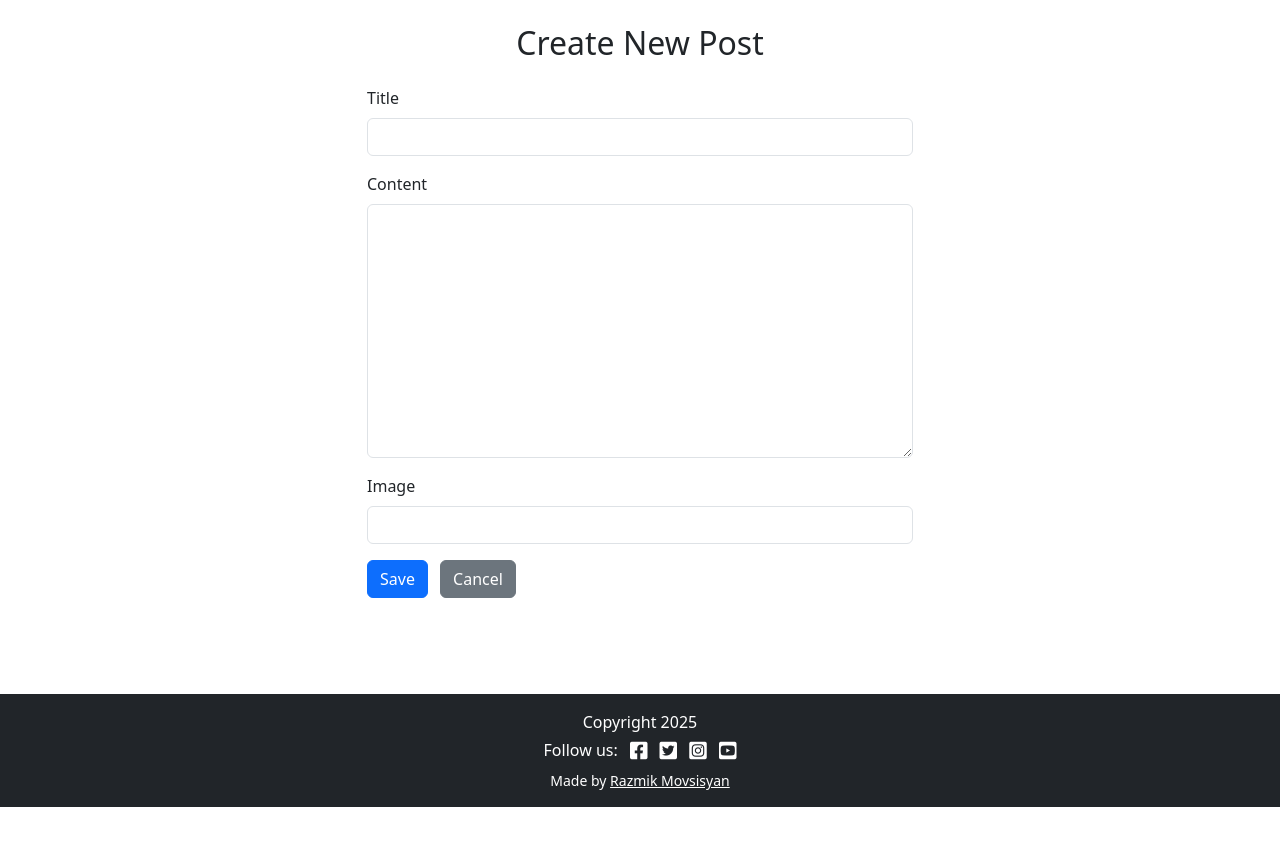
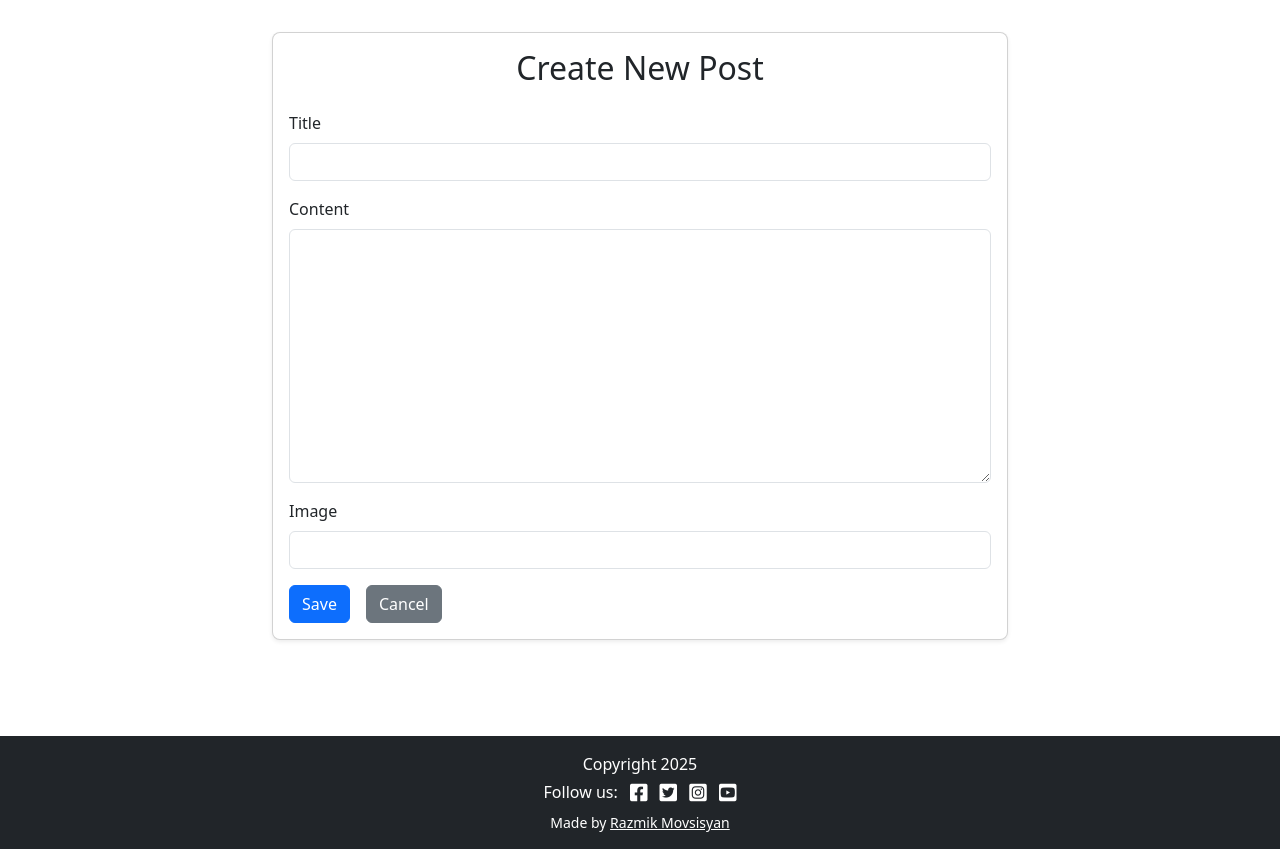
Before and after one commit to RazmikMovsisyan/microblogify, a Django app: page /new/ in a window 1280 px wide. Shown: the part 68-917 px from the top of the page. Before the commit the page ends 875 px from the top, so only its background shows below. Run offline with Django 4.2, Linux system fonts and the light colour scheme; some libraries are stand-ins or nearby versions; some web fonts are replaced.

Commit message:
Style Creat New Post Background Styling

```diff
--- a/blog/templates/blog/post_form.html
+++ b/blog/templates/blog/post_form.html
@@ -2,14 +2,17 @@
 {% load widget_tweaks %}
 
 {% block content %}
-<div class="row justify-content-center">
-  <div class="col-md-6">
-    <h2 class="mb-4 text-center">
+<div class="row justify-content-center mt-2">
+  <div class="col-md-7 col-lg-8">
+    <div class="card shadow-sm rounded-3">
+      <div class="card-body">
+        <h2 class="card-title text-center mb-4">
           {% if form.instance.pk %}Edit Post{% else %}Create New Post{% endif %}
         </h2>
 
         <form method="post" enctype="multipart/form-data">
           {% csrf_token %}
+
           <div class="mb-3">
             <label for="id_title" class="form-label">Title</label>
             {{ form.title|add_class:"form-control" }}
@@ -25,9 +28,13 @@
             {{ form.image|add_class:"form-control" }}
           </div>
 
+          <div class="d-grid gap-2 d-md-flex">
             <button type="submit" class="btn btn-primary">Save</button>
             <a href="{% url 'post_list' %}" class="btn btn-secondary ms-2">Cancel</a>
+          </div>
         </form>
       </div>
     </div>
+  </div>
+</div>
 {% endblock %}
```
Lines whose indentation alone changed are shown as unchanged.
